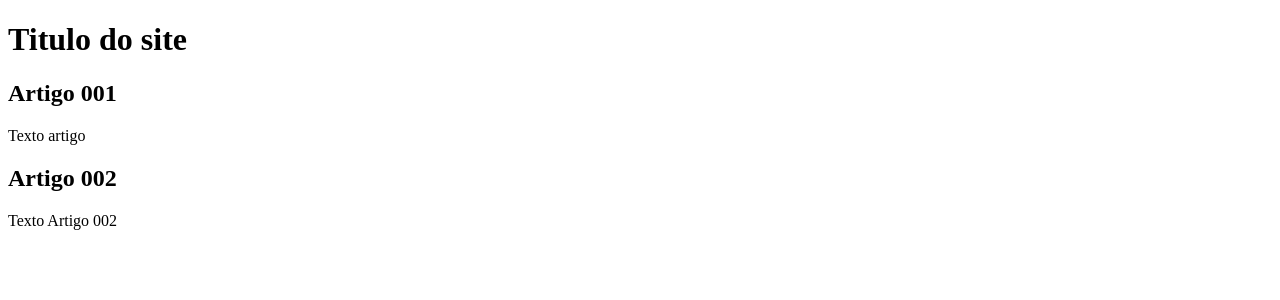
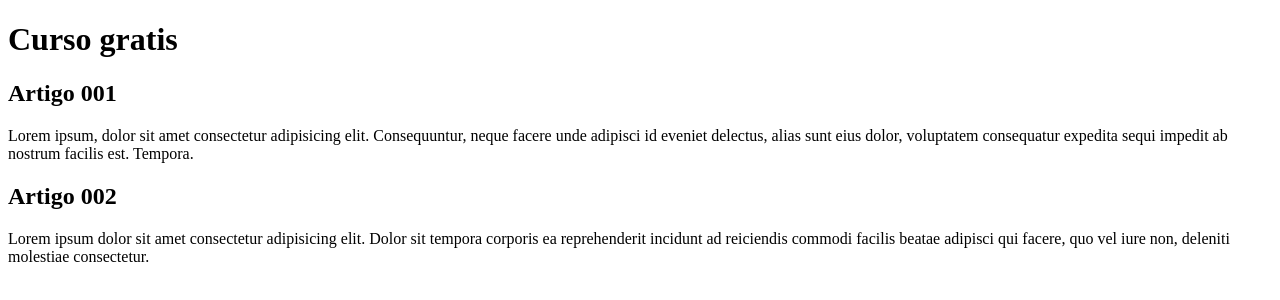
Before and after one commit to LuanInacio-Dev/Projeto-site-git-github, a plain HTML site: page index.html in a window 1280 px wide. Drawn offline with Linux system fonts and the light colour scheme.

Commit message:
comecei a escrever

```diff
--- a/index.html
+++ b/index.html
@@ -3,20 +3,20 @@
 <head>
   <meta charset="UTF-8">
   <meta name="viewport" content="width=device-width, initial-scale=1.0">
-  <title>Site</title>
+  <title>Cursos Gratis</title>
 </head>
 <body>
 <main>
   <header>
-        <h1>Titulo do site</h1>
+        <h1>Curso gratis</h1>
         </header>
         <article>
             <h2>Artigo 001</h2>
-            <p>Texto artigo</p>
+            <p>Lorem ipsum, dolor sit amet consectetur adipisicing elit. Consequuntur, neque facere unde adipisci id eveniet delectus, alias sunt eius dolor, voluptatem consequatur expedita sequi impedit ab nostrum facilis est. Tempora.</p>
         </article>
         <article>
           <h2>Artigo 002</h2>
-          <p>Texto Artigo 002</p>
+          <p>Lorem ipsum dolor sit amet consectetur adipisicing elit. Dolor sit tempora corporis ea reprehenderit incidunt ad reiciendis commodi facilis beatae adipisci qui facere, quo vel iure non, deleniti molestiae consectetur.</p>
       </article>
 </main>
 </body>
```
